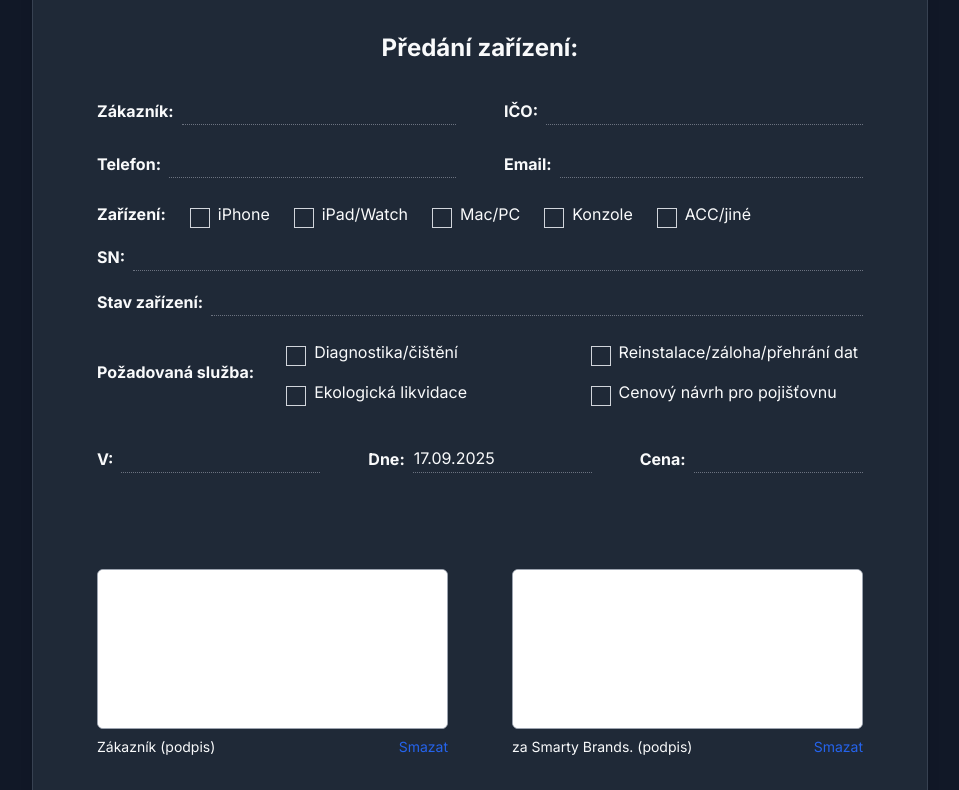
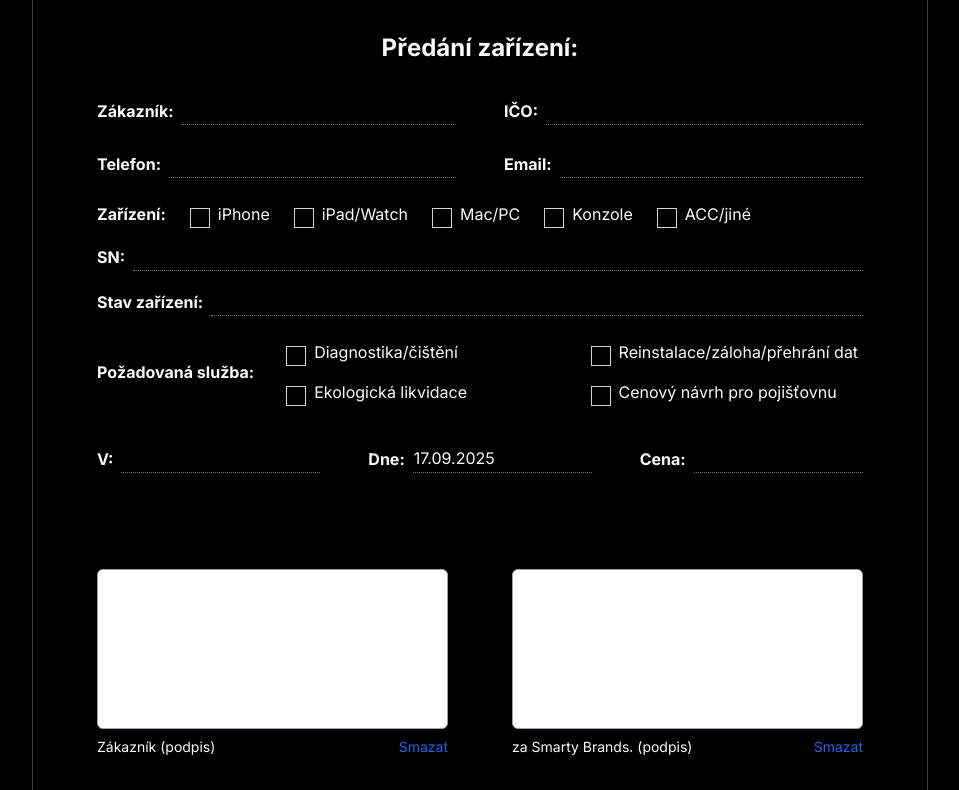
Before and after one commit to F1lDa-bot/predavaci-protokol, a plain HTML site: page index.html in a window 1280 px wide. Shown: the part 209-999 px from the top of the page, without its empty margins (160-1119 px from the left). Drawn offline with nearby package versions, Linux system fonts and the dark colour scheme.

Commit message:
Update index.html

```diff
--- a/index.html
+++ b/index.html
@@ -57,11 +57,11 @@
         /* --- DARK MODE STYLES --- */
         @media (prefers-color-scheme: dark) {
             body.page-container {
-                background-color: #111827; /* Tailwind gray-900 */
+                background-color: #000000; /* True black for OLED */
             }
             #protocol-form {
-                background-color: #1f2937; /* Tailwind gray-800 */
-                border-color: #374151;   /* Tailwind gray-700 */
+                background-color: #000000; /* True black for OLED */
+                border-color: #374151;   /* Dark gray border for subtle separation */
             }
             h1, label, p {
                 color: #f9fafb; /* Tailwind gray-50 */
```
